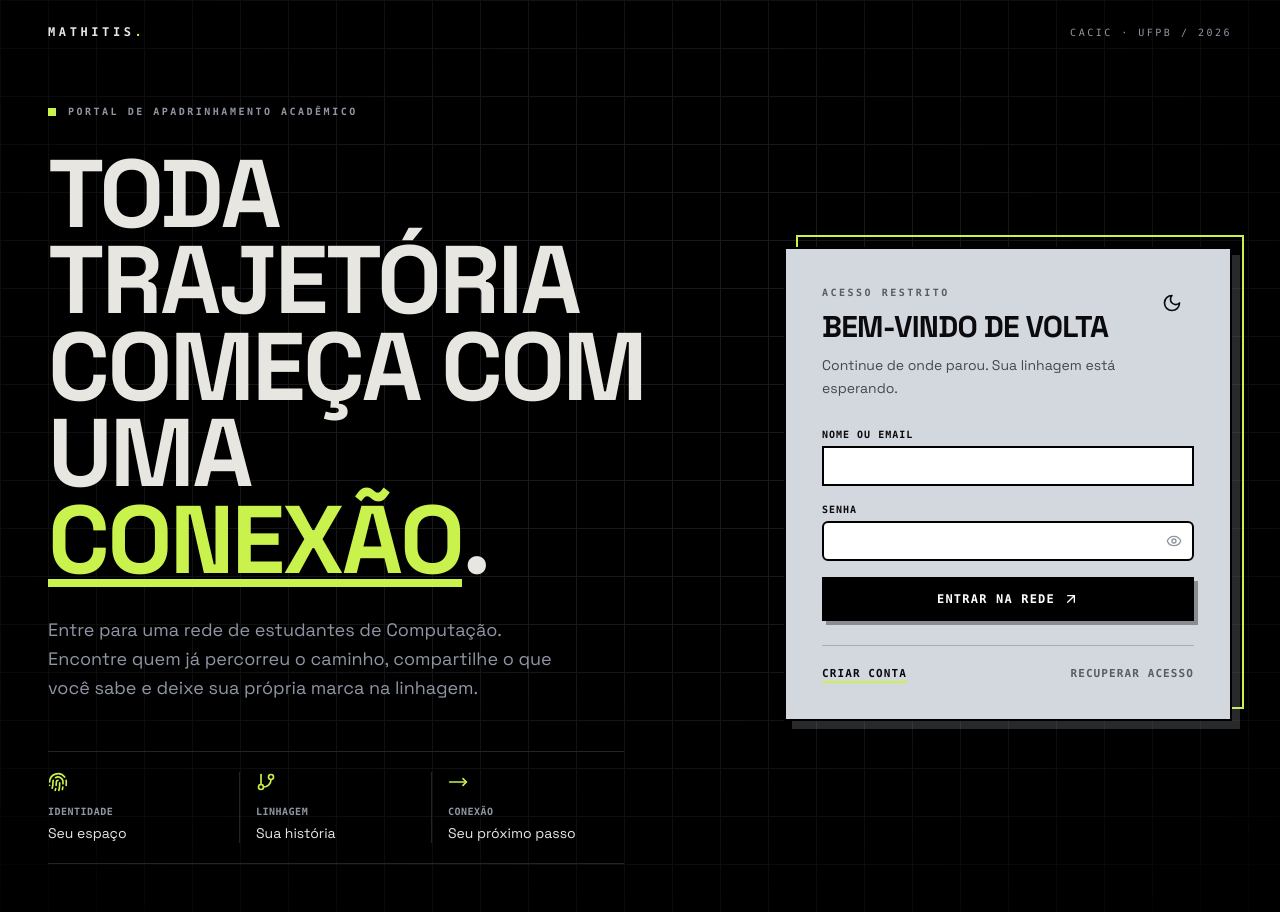
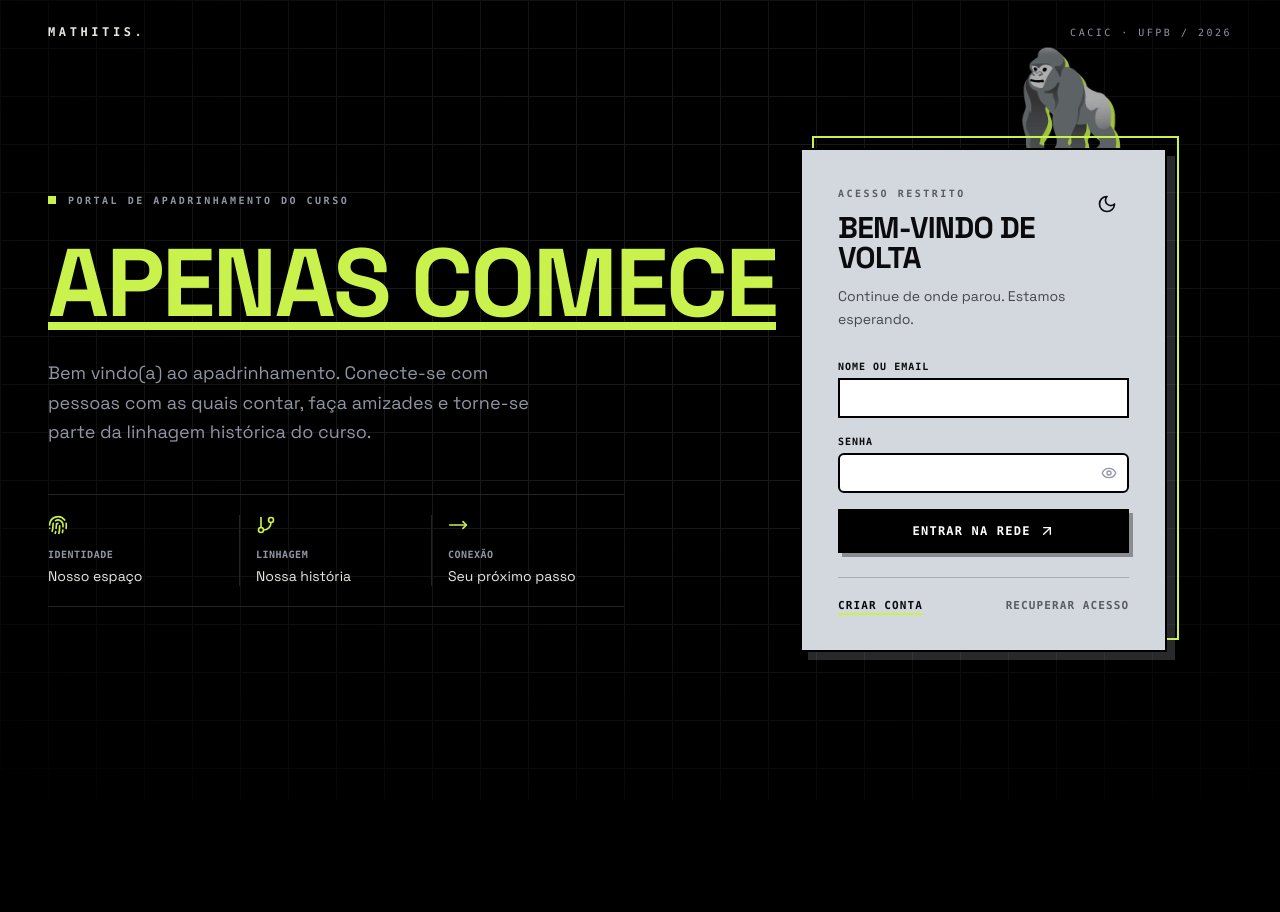
Before and after one commit to calafite/mathitis, a React (Vite) app in the folder apps/web/: page /login in a window 1280 px wide. Shown: the top 912 px of the page. After the commit the page ends 800 px from the top, so only its background shows below. Built offline with nearby package versions, Linux system fonts and the light colour scheme; no server answers.

Commit message:
fix(seed): flatten default tag data

```diff
--- a/apps/web/src/pages/home.tsx
+++ b/apps/web/src/pages/home.tsx
@@ -274,16 +274,16 @@ export function HomePage() {
               {ROLE_LABEL[user?.role ?? ''] ?? user?.role} · Período {user?.semester}
             </p>
             <h1 className="font-sans text-5xl font-bold uppercase leading-[0.95] tracking-tight text-[#c9ced8] sm:text-6xl lg:text-7xl">
-              Conectando
+              🐈‍⬛ Unindo
               <br />
               gerações de
               <br />
-              programadores
+              alunos
             </h1>
             <p className="text-sm text-muted-foreground">
               {isFreshman
                 ? `Bem-vindo(a), ${displayName}. Todos nós já estivemos no marco zero...`
-                : `Bem-vindo(a), ${displayName}. Seus dias de riso já passaram; desista, asídesiples.`}
+                : `Bem-vindo(a), ${displayName}. Asídesiples.`}
             </p>
             <div className="flex flex-wrap items-center gap-4">
               <MonoButton to={isFreshman ? '/discovery' : '/requests'}>
--- a/apps/web/src/pages/lineage.tsx
+++ b/apps/web/src/pages/lineage.tsx
@@ -137,7 +137,7 @@ export function LineagePage() {
         <p className="mt-1 text-sm text-muted-foreground">
           {handle
             ? `Subgrafo com raiz em @${handle}`
-            : 'A linhagem completa do CI ao longo dos anos acadêmicos.'}
+            : 'Linhagem do CI ao longo dos períodos!'}
         </p>
       </header>
 
--- a/apps/web/src/pages/login.tsx
+++ b/apps/web/src/pages/login.tsx
@@ -85,7 +85,7 @@ export function LoginPage() {
             className="mb-8 flex items-center gap-3 font-mono text-[10px] font-bold uppercase tracking-[0.25em] text-muted-foreground"
           >
             <span className="h-2 w-2 bg-[#c9f24c]" />
-            Portal de apadrinhamento acadêmico
+            Portal de apadrinhamento do curso
           </motion.div>
 
           <motion.h1
@@ -94,11 +94,8 @@ export function LoginPage() {
             transition={{ duration: 0.65, delay: 0.1 }}
             className="max-w-3xl font-sans text-5xl font-bold uppercase leading-[0.9] tracking-tight sm:text-7xl lg:text-8xl"
           >
-            Toda trajetória
-            <br />
-            começa com uma{' '}
-            <span className="relative inline-block text-[#c9f24c]">
-              conexão
+            <span className="relative inline-block whitespace-nowrap text-[#c9f24c]">
+              apenas comece
               <motion.span
                 initial={{ scaleX: 0 }}
                 animate={{ scaleX: 1 }}
@@ -106,7 +103,6 @@ export function LoginPage() {
                 className="absolute -bottom-1 left-0 h-1 w-full origin-left bg-[#c9f24c] sm:h-2"
               />
             </span>
-            .
           </motion.h1>
 
           <motion.p
@@ -115,8 +111,8 @@ export function LoginPage() {
             transition={{ duration: 0.55, delay: 0.3 }}
             className="mt-8 max-w-lg text-base leading-relaxed text-muted-foreground sm:text-lg"
           >
-            Entre para uma rede de estudantes de Computação. Encontre quem já percorreu o caminho,
-            compartilhe o que você sabe e deixe sua própria marca na linhagem.
+            Bem vindo(a) ao apadrinhamento. Conecte-se com pessoas com as quais contar, faça
+            amizades e torne-se parte da linhagem histórica do curso.
           </motion.p>
 
           <motion.div
@@ -130,14 +126,14 @@ export function LoginPage() {
               <p className="font-mono text-[10px] font-bold uppercase tracking-wider text-muted-foreground">
                 Identidade
               </p>
-              <p className="mt-1 text-sm">Seu espaço</p>
+              <p className="mt-1 text-sm">Nosso espaço</p>
             </div>
             <div className="border-r border-border px-4">
               <GitBranch className="mb-3 h-5 w-5 text-[#c9f24c]" />
               <p className="font-mono text-[10px] font-bold uppercase tracking-wider text-muted-foreground">
                 Linhagem
               </p>
-              <p className="mt-1 text-sm">Sua história</p>
+              <p className="mt-1 text-sm">Nossa história</p>
             </div>
             <div className="pl-4">
               <MoveRight className="mb-3 h-5 w-5 text-[#c9f24c]" />
@@ -155,6 +151,15 @@ export function LoginPage() {
           transition={{ duration: 0.65, delay: 0.2 }}
           className="relative mx-auto w-full max-w-md lg:mx-0 lg:justify-self-end"
         >
+          <motion.div
+            initial={{ opacity: 0, y: 12, rotate: -4 }}
+            animate={{ opacity: 1, y: 0, rotate: 0 }}
+            transition={{ duration: 0.5, delay: 0.45 }}
+            className="pointer-events-none absolute -top-20 right-5 z-0 text-7xl leading-none drop-shadow-[4px_4px_0_rgba(201,242,76,0.8)] sm:-top-24 sm:right-10 sm:text-8xl"
+            aria-hidden="true"
+          >
+            🦍
+          </motion.div>
           <div
             className="absolute -right-3 -top-3 h-full w-full border-2 border-[#c9f24c]"
             aria-hidden
@@ -175,7 +180,7 @@ export function LoginPage() {
               <ThemeToggle />
             </header>
             <p className="mt-3 max-w-xs text-sm leading-relaxed opacity-70">
-              Continue de onde parou. Sua linhagem está esperando.
+              Continue de onde parou. Estamos esperando.
             </p>
 
             <form className="mt-7 space-y-4" onSubmit={onSubmit} noValidate>
```
Also changed, not shown: 1 other file (tests, documents, lock files or other folders).
